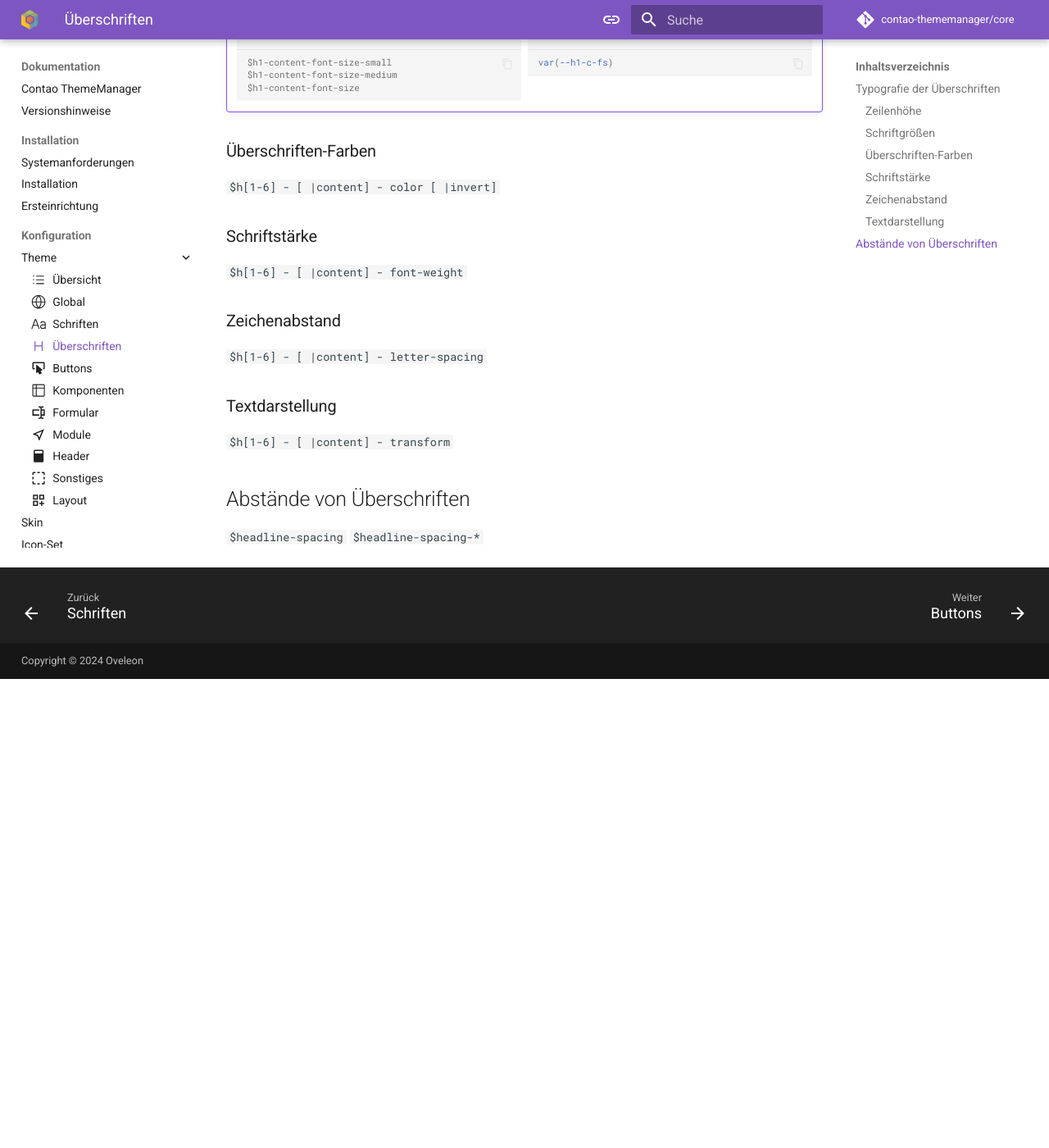
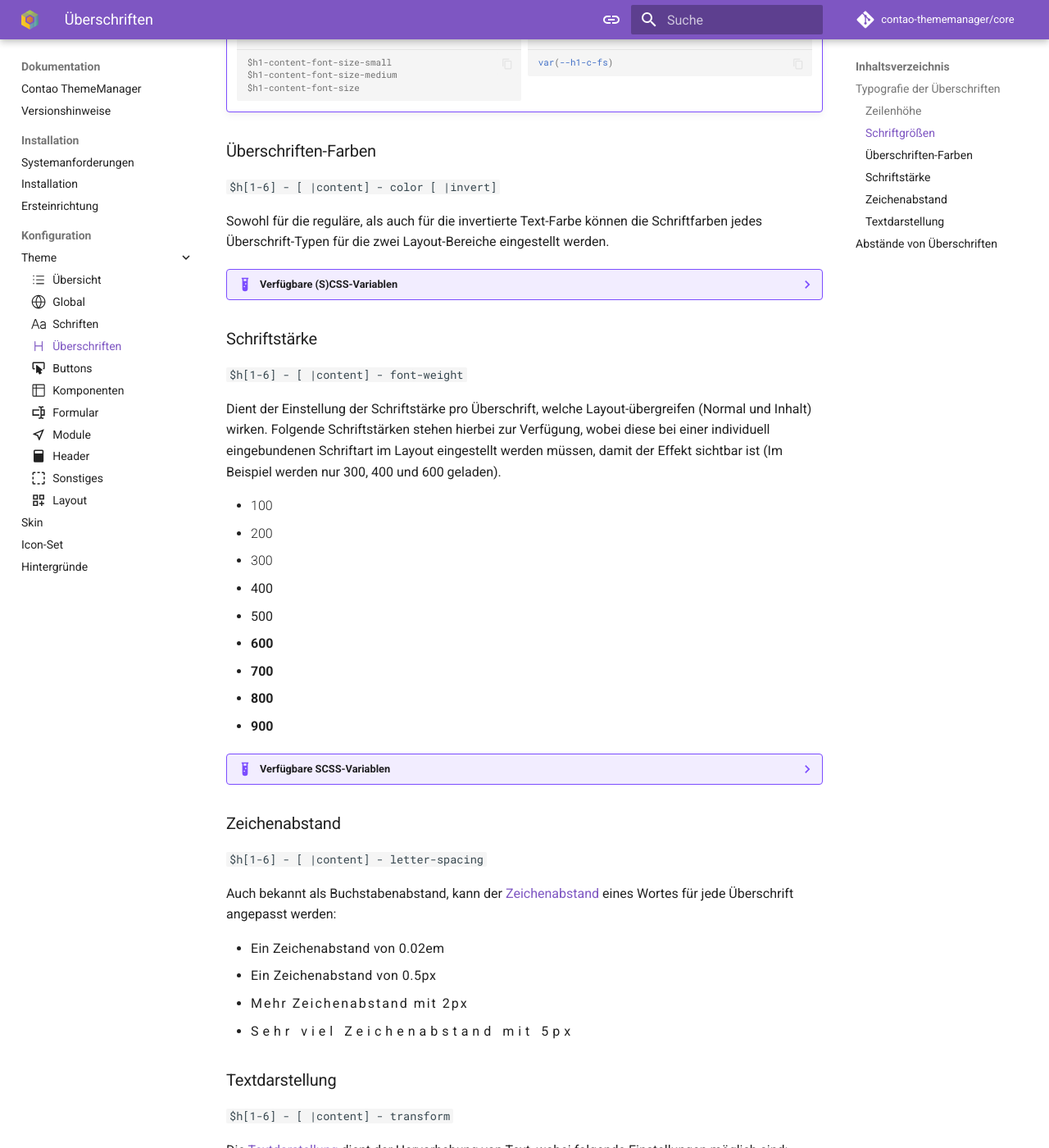
Before and after one commit to contao-thememanager/docs, an MkDocs documentation site: the page built from docs/pages/docs/configuration/theme/headings.md, in a window 1280 px wide and 1400 px high, scrolled down 1712 px. Shown: the whole window at 82% size. Built offline with MkDocs 1.6.1 and Material for MkDocs 9.7.7, drawn with Linux system fonts in a browser that asks for light colours; comment, search, counter and statistics services are not loaded; before the commit the page ends 2540 px from its top, so only the background shows below that; some of the changed text lies outside the part shown.

````diff
--- a/docs/pages/docs/configuration/theme/headings.md
+++ b/docs/pages/docs/configuration/theme/headings.md
@@ -83,18 +83,141 @@ einstellen:
 
 `$h[1-6] - [ |content] - color [ |invert]`
 
+Sowohl für die reguläre, als auch für die invertierte Text-Farbe können die Schriftfarben jedes Überschrift-Typen für
+die zwei Layout-Bereiche eingestellt werden.
+
+??? example "Verfügbare (S)CSS-Variablen"
+
+    Durch die Verwendung von Custom-Properties mithilfe der Klassen `.color-text-base` und `.color-text-inv`, können
+    die Farben von Überschriften überschrieben werden.
+
+    <div class="grid" markdown>
+    ```scss title="SCSS"
+    /** Reguläre Farben */
+    $h1-color
+    $h2-color
+    $h3-color
+    $h4-color
+    $h5-color
+    $h6-color
+    $h1-content-color
+    $h2-content-color
+    $h3-content-color
+    $h4-content-color
+    $h5-content-color
+    $h6-content-color
+    ```
+    ```css title="CSS"
+    /** Reguläre Farben über color-text-base */
+    var(--h1-clr)
+    var(--h2-clr)
+    var(--h3-clr)
+    var(--h4-clr)
+    var(--h5-clr)
+    var(--h6-clr)
+    var(--h1-c-clr)
+    var(--h2-c-clr)
+    var(--h3-c-clr)
+    var(--h4-c-clr)
+    var(--h5-c-clr)
+    var(--h6-c-clr)
+    ```
+
+    ```scss title="SCSS"
+    /** Invertierte Farben */
+    $h1-color-invert
+    $h2-color-invert
+    $h3-color-invert
+    $h4-color-invert
+    $h5-color-invert
+    $h6-color-invert
+    $h1-content-color-invert
+    $h2-content-color-invert
+    $h3-content-color-invert
+    $h4-content-color-invert
+    $h5-content-color-invert
+    $h6-content-color-invert
+    ```
+    ```css title="CSS"
+    /** Invertierte Farben über .color-text-inv */
+    var(--h1-clr)
+    var(--h2-clr)
+    var(--h3-clr)
+    var(--h4-clr)
+    var(--h5-clr)
+    var(--h6-clr)
+    var(--h1-c-clr)
+    var(--h2-c-clr)
+    var(--h3-c-clr)
+    var(--h4-c-clr)
+    var(--h5-c-clr)
+    var(--h6-c-clr)
+    ```
+    </div>
+
 ### Schriftstärke
 
 `$h[1-6] - [ |content] - font-weight`
+
+Dient der Einstellung der Schriftstärke pro Überschrift, welche Layout-übergreifen (Normal und Inhalt) wirken. Folgende
+Schriftstärken stehen hierbei zur Verfügung, wobei diese bei einer individuell eingebundenen Schriftart im Layout
+eingestellt werden müssen, damit der Effekt sichtbar ist (Im Beispiel werden nur 300, 400 und 600 geladen).
+
+- <span style="font-weight:100">100</span>
+- <span style="font-weight:200">200</span>
+- <span style="font-weight:300">300</span>
+- <span style="font-weight:400">400</span>
+- <span style="font-weight:500">500</span>
+- <span style="font-weight:600">600</span>
+- <span style="font-weight:700">700</span>
+- <span style="font-weight:800">800</span>
+- <span style="font-weight:900">900</span>
+
+??? example "Verfügbare SCSS-Variablen"
+
+    <div class="grid" markdown>
+    ```scss title="SCSS"
+    /** Reguläre Farben */
+    $h1-font-weight
+    $h2-font-weight
+    $h3-font-weight
+    $h4-font-weight
+    $h5-font-weight
+    $h6-font-weight
+    $h1-content-font-weight
+    $h2-content-font-weight
+    $h3-content-font-weight
+    $h4-content-font-weight
+    $h5-content-font-weight
+    $h6-content-font-weight
+    ```
 
 ### Zeichenabstand
 
 `$h[1-6] - [ |content] - letter-spacing`
 
+Auch bekannt als Buchstabenabstand, kann der
+[Zeichenabstand](https://developer.mozilla.org/en-US/docs/Web/CSS/letter-spacing) eines Wortes für jede Überschrift
+angepasst werden:
+
+- <span style="letter-spacing: 0.02em">Ein Zeichenabstand von 0.02em</span>
+- <span style="letter-spacing: 0.5px">Ein Zeichenabstand von 0.5px</span>
+- <span style="letter-spacing: 2px">Mehr Zeichenabstand mit 2px</span>
+- <span style="letter-spacing: 5px">Sehr viel Zeichenabstand mit 5px</span>
+
 ### Textdarstellung
 
 `$h[1-6] - [ |content] - transform`
 
+Die [Textdarstellung](https://developer.mozilla.org/en-US/docs/Web/CSS/text-transform) dient der Hervorhebung von Text,
+wobei folgende Einstellungen möglich sind:
+
+| Option       | Ergebnis                                                                                             | Beschreibung                                         |
+|--------------|------------------------------------------------------------------------------------------------------|------------------------------------------------------|
+| `uppercase`  | <span style="text-transform: uppercase">Die Textdarstellung dient der Hervorhebung von Text.</span>  | Jeder Buchstabe wird in Kleinbuchstaben umgewandelt. |
+| `lowercase`  | <span style="text-transform: lowercase">Die Textdarstellung dient der Hervorhebung von Text.</span>  | Jeder Buchstabe wird in Großbuchstaben umgewandelt.  |
+| `capitalize` | <span style="text-transform: capitalize">Die Textdarstellung dient der Hervorhebung von Text.</span> | Jedes Wort beginnt mit einem Großbuchstaben.         |
+
 ## Abstände von Überschriften
 
 `$headline-spacing` `$headline-spacing-*`
````
